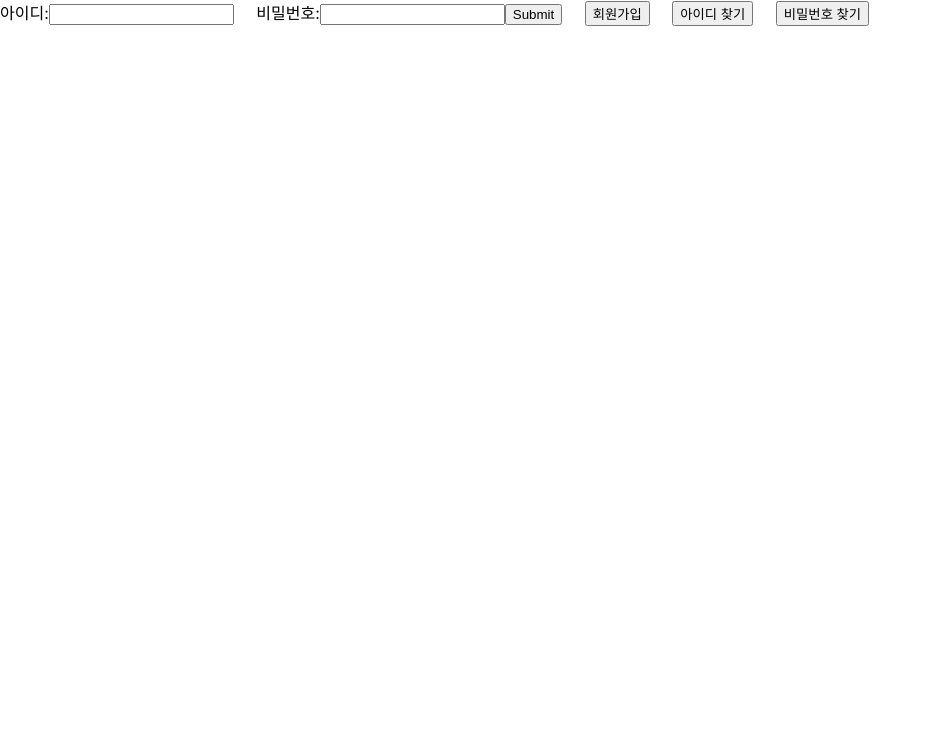
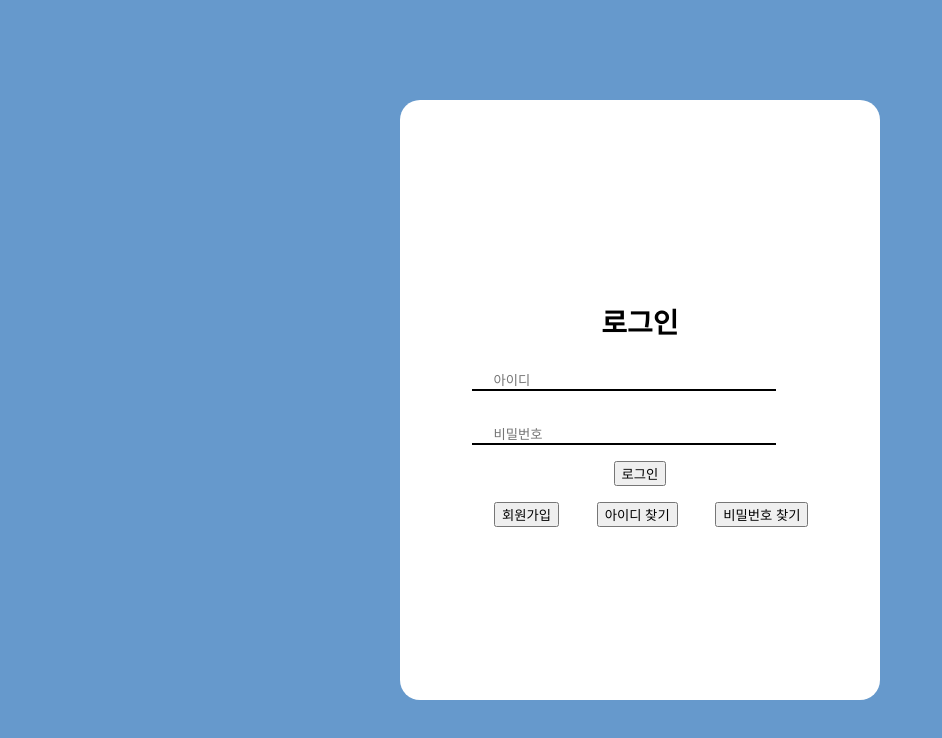
Before and after one commit to jungseok0815/ALLWays, a React (Create React App) app in the folder frontend/: page /loginform in a window 1280 px wide. Shown: the top 738 px of the page, without its empty margins (0-942 px from the left). Built offline with nearby package versions, Linux system fonts and the light colour scheme.

Commit message:
# MainPage.css, LoginForm.css 추가

```diff
--- /dev/null
+++ b/frontend/src/components/MainPage.css
@@ -0,0 +1,61 @@
+body {
+  background-color: #6699cc;
+  margin: 0;
+  padding: 0;
+}
+
+.outer {
+  display: flex;
+  justify-content: center;
+  align-items: center;
+  min-height: 100vh;
+}
+
+.box {
+  background-color: white;
+  width: 480px;
+  height: 600px;
+  display: flex;
+  justify-content: center;
+  align-items: center;
+  border-radius: 20px;
+}
+
+.content-container {
+  display: flex;
+  flex-direction: column;
+  align-items: center;
+  gap: 20px; /* 각 요소 사이의 간격 설정 */
+}
+
+.welcome-image {
+  width: 380px;
+  height: 380px;
+  border-radius: 50px;
+}
+
+p {
+  text-align: center;
+  font-weight: bold;
+}
+
+.buttons {
+  display: flex;
+  justify-content: center;
+}
+
+.buttons button {
+  width: 180px;
+  height: 40px;
+  border: none;
+  border-radius: 5px;
+  background-color: rgb(051, 82, 143);
+  color: white;
+  font-weight: bold;
+  font-size: 14px;
+  letter-spacing: 9px;
+}
+
+button + button {
+  margin-left: 15px;
+}
--- a/frontend/src/components/MainPage.js
+++ b/frontend/src/components/MainPage.js
@@ -1,17 +1,21 @@
 import React, { useState } from "react";
 import axios from "axios";
 import { useNavigate, useLocation } from "react-router-dom";
+import "./MainPage.css";
+import welcomeImage from '../welcome.jpg';
 
 function MainPage() {
   const navigate = useNavigate();
   return (
-    <div className="main-container">
-      <div className="content-container">
-        <img src="welcome.jpg" alt="Welcome" />
-        <p>어서오세요!</p>
-        <div>
-          <button onClick={() => navigate("/loginform")}>로그인</button>
-          <button onClick={() => navigate("/join")}>회원가입</button>
+    <div className="outer">
+      <div className="box">
+        <div className="content-container">
+          <img src={welcomeImage} alt="Welcome" className="welcome-image" />
+          <p>어서오세요 !</p>
+          <div className="buttons">
+            <button onClick={() => navigate("/loginform")}>로그인</button>
+            <button onClick={() => navigate("/join")}>회원가입</button>
+          </div>
         </div>
       </div>
     </div>
--- /dev/null
+++ b/frontend/src/components/login/LoginForm.css
@@ -0,0 +1,27 @@
+#loginp {
+    font-size: 28px;
+}
+
+.box2 {
+    background-color: white;
+    width: 480px;
+    height: 600px;
+    display: flex;
+    justify-content: center; /* 가로 가운데 정렬 */
+    align-items: center; /* 세로 가운데 정렬 */
+    border-radius: 20px;
+}
+
+input {
+    width: 300px;
+    border: none;
+    border-bottom: 2px solid black;
+}
+
+input::placeholder {
+    padding-left: 20px; /* 원하는 만큼 왼쪽 패딩 추가 */
+}
+
+.spacing {
+    height: 2em;
+}
--- a/frontend/src/components/login/LoginForm.js
+++ b/frontend/src/components/login/LoginForm.js
@@ -1,6 +1,7 @@
 import React, { useState } from "react";
 import axios from "axios";
-import { useNavigate, useLocation } from 'react-router-dom';
+import { useNavigate, useLocation } from "react-router-dom";
+import "./LoginForm.css";
 
 function LoginForm() {
   const [id, setId] = useState("");
@@ -26,7 +27,9 @@ function LoginForm() {
       })
       .then((response) => {
         console.log(response.data);
-        navigate(location.state?.from || "/welcome", { state: {isLoggedIn: true}});
+        navigate(location.state?.from || "/welcome", {
+          state: { isLoggedIn: true },
+        });
       })
       .catch((error) => {
         alert(error.response.data.message);
@@ -35,38 +38,37 @@ function LoginForm() {
   };
 
   return (
+    <div className="outer">
+      <div className="box2">
         <form onSubmit={handleSubmit}>
-      <label>
-        아이디:
+          <p id="loginp">로그인</p>
           <input
             type="text"
             value={id}
+            placeholder="아이디"
             onChange={(e) => setId(e.target.value)}
           />
-      </label>
-      &nbsp;&nbsp;&nbsp;&nbsp;&nbsp;
-      <label>
-        비밀번호:
+          <div className="spacing"></div>
           <input
             type="password"
             value={password}
+            placeholder="비밀번호"
             onChange={(e) => setPassword(e.target.value)}
           />
-      </label>
-      <button type="submit">Submit</button>
+          <p>
+            <button type="submit">로그인</button>
+          </p>
           &nbsp;&nbsp;&nbsp;&nbsp;&nbsp;
-      <button onClick={() => navigate("/join")}>
-        회원가입
-      </button>
+          <button onClick={() => navigate("/join")}>회원가입</button>
           &nbsp;&nbsp;&nbsp;&nbsp;&nbsp;
-      <button onClick={() => navigate("/FindId")}>
-        아이디 찾기
-      </button>
+          <button onClick={() => navigate("/FindId")}>아이디 찾기</button>
           &nbsp;&nbsp;&nbsp;&nbsp;&nbsp;
           <button onClick={() => navigate("/FindPassword")}>
             비밀번호 찾기
           </button>
         </form>
+      </div>
+    </div>
   );
 }
 
```
Also changed, not shown: frontend/src/welcome.jpg (added). Lines whose indentation alone changed are shown as unchanged.
